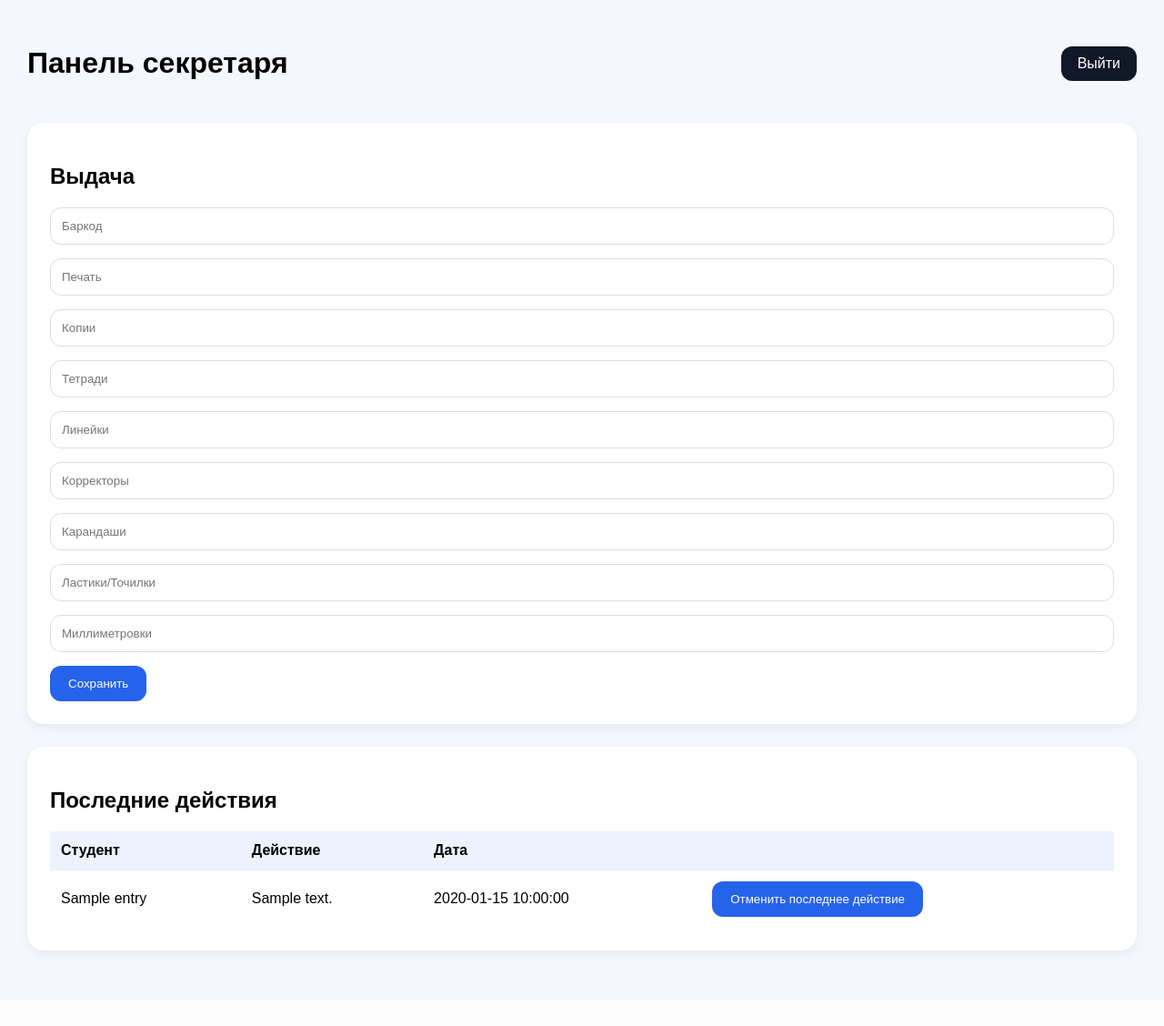
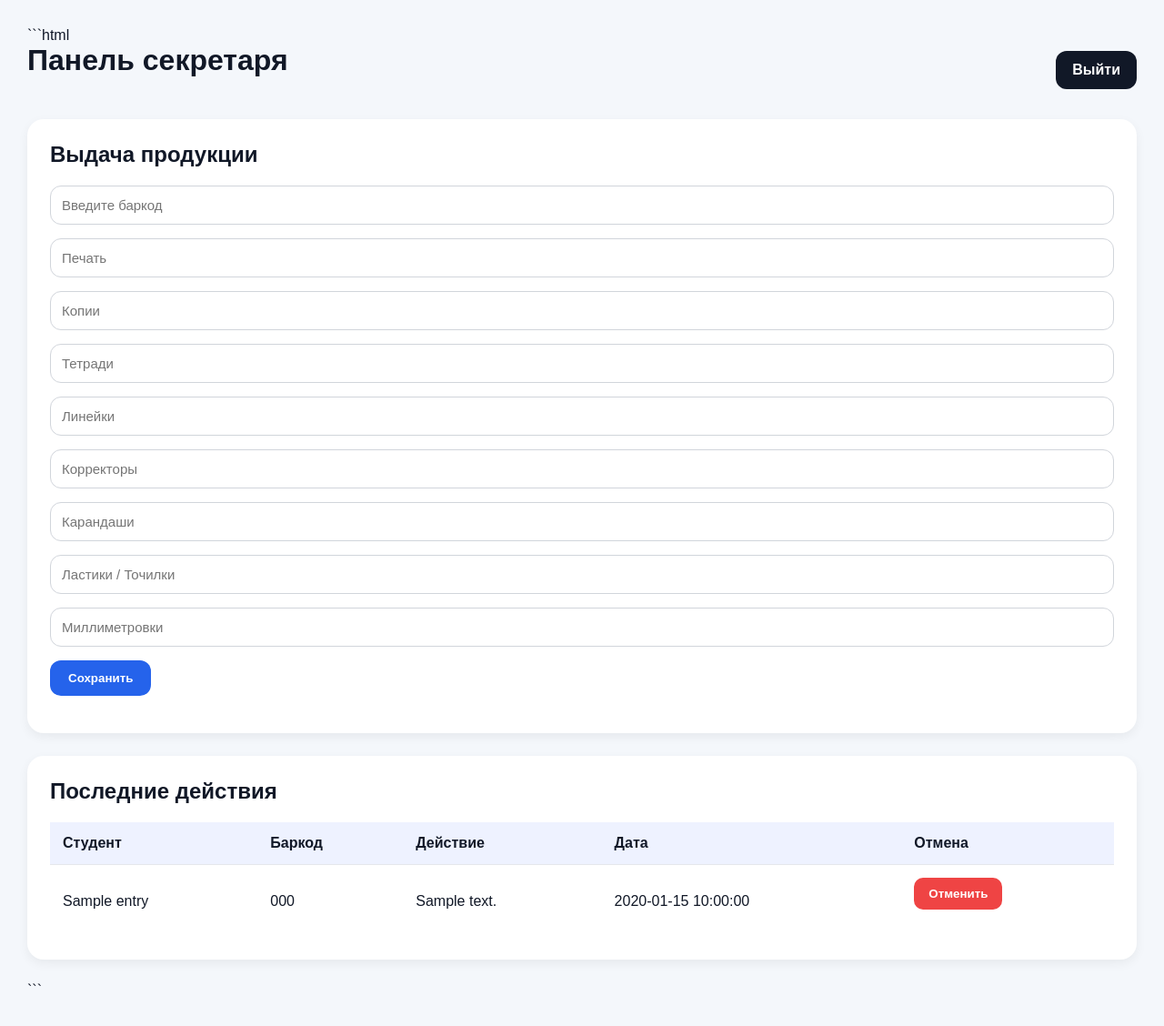
Before and after one commit to hancharegh/profkom-site, a Flask app: page /dashboard in a window 1280 px wide. Shown: the whole page at 91% size. Before the commit the page ends 1053 px from the top, so only its background shows below. Run offline with Flask 3, Linux system fonts and the light colour scheme; a user stored in the database is signed in; tables that the repository leaves empty hold one stand-in row (values such as "Sample post"); a database or web service that is not in the repository returns one stand-in record (values such as "Sample title"); some libraries are stand-ins or nearby versions.

Commit message:
Update dashboard.html

````diff
--- a/templates/dashboard.html
+++ b/templates/dashboard.html
@@ -1,10 +1,10 @@
+```html
 <!DOCTYPE html>
 <html lang="ru">
 
 <head>
 
     <meta charset="UTF-8">
-
     <title>Панель секретаря</title>
 
     <style>
@@ -12,58 +12,9 @@
         body{
             margin:0;
             padding:30px;
-            font-family:Arial;
+            font-family:Arial,sans-serif;
             background:#f4f7fb;
-        }
-
-        .card{
-            background:white;
-            padding:25px;
-            border-radius:18px;
-            box-shadow:0 4px 12px rgba(0,0,0,0.06);
-            margin-bottom:25px;
-        }
-
-        input{
-            width:100%;
-            padding:12px;
-            border-radius:12px;
-            border:1px solid #ddd;
-            margin-bottom:15px;
-            box-sizing:border-box;
-        }
-
-        button{
-            background:#2563eb;
-            color:white;
-            border:none;
-            padding:12px 20px;
-            border-radius:12px;
-            cursor:pointer;
-        }
-
-        table{
-            width:100%;
-            border-collapse:collapse;
-        }
-
-        th{
-            background:#eef2ff;
-            padding:12px;
-            text-align:left;
-        }
-
-        td{
-            padding:12px;
-            border-top:1px solid #eee;
-        }
-
-        .danger{
-            background:#ef4444;
-            color:white;
-            text-decoration:none;
-            padding:8px 12px;
-            border-radius:10px;
+            color:#111827;
         }
 
         .topbar{
@@ -76,9 +27,89 @@
         .logout{
             background:#111827;
             color:white;
-            padding:10px 18px;
+            text-decoration:none;
+            padding:12px 18px;
             border-radius:12px;
-            text-decoration:none;
+            font-weight:bold;
+        }
+
+        .card{
+            background:white;
+            padding:25px;
+            border-radius:18px;
+            box-shadow:0 4px 12px rgba(0,0,0,0.06);
+            margin-bottom:25px;
+        }
+
+        h1,h2{
+            margin-top:0;
+        }
+
+        input{
+            width:100%;
+            padding:12px;
+            border-radius:12px;
+            border:1px solid #d1d5db;
+            margin-bottom:15px;
+            box-sizing:border-box;
+            font-size:15px;
+        }
+
+        button{
+            background:#2563eb;
+            color:white;
+            border:none;
+            padding:12px 20px;
+            border-radius:12px;
+            cursor:pointer;
+            font-weight:bold;
+            transition:0.2s;
+        }
+
+        button:hover{
+            opacity:0.9;
+        }
+
+        .danger-btn{
+            background:#ef4444;
+            padding:10px 16px;
+            border-radius:10px;
+            color:white;
+            border:none;
+            cursor:pointer;
+            font-weight:bold;
+        }
+
+        table{
+            width:100%;
+            border-collapse:collapse;
+        }
+
+        th{
+            background:#eef2ff;
+            padding:14px;
+            text-align:left;
+        }
+
+        td{
+            padding:14px;
+            border-top:1px solid #e5e7eb;
+        }
+
+        .message{
+            background:#dcfce7;
+            color:#166534;
+            padding:14px;
+            border-radius:12px;
+            margin-bottom:20px;
+        }
+
+        .error{
+            background:#fee2e2;
+            color:#991b1b;
+            padding:14px;
+            border-radius:12px;
+            margin-bottom:20px;
         }
 
     </style>
@@ -91,33 +122,45 @@
 
     <h1>Панель секретаря</h1>
 
-    <a class="logout" href="/logout">
+    <a href="/logout" class="logout">
         Выйти
     </a>
 
 </div>
 
+{% if message %}
+<div class="message">
+    {{ message }}
+</div>
+{% endif %}
+
+{% if error %}
+<div class="error">
+    {{ error }}
+</div>
+{% endif %}
+
 <div class="card">
 
-    <h2>Выдача</h2>
+    <h2>Выдача продукции</h2>
 
     <form method="POST">
 
         <input
             type="text"
             name="barcode"
-            placeholder="Баркод"
+            placeholder="Введите баркод"
             required
         >
 
-        <input type="number" name="print_count" placeholder="Печать">
-        <input type="number" name="copy_count" placeholder="Копии">
-        <input type="number" name="notebook_count" placeholder="Тетради">
-        <input type="number" name="ruler_count" placeholder="Линейки">
-        <input type="number" name="corrector_count" placeholder="Корректоры">
-        <input type="number" name="pencil_count" placeholder="Карандаши">
-        <input type="number" name="eraser_sharpener_count" placeholder="Ластики/Точилки">
-        <input type="number" name="millimeter_count" placeholder="Миллиметровки">
+        <input type="number" min="0" max="1" name="print_count" placeholder="Печать">
+        <input type="number" min="0" max="1" name="copy_count" placeholder="Копии">
+        <input type="number" min="0" max="1" name="notebook_count" placeholder="Тетради">
+        <input type="number" min="0" max="1" name="ruler_count" placeholder="Линейки">
+        <input type="number" min="0" max="1" name="corrector_count" placeholder="Корректоры">
+        <input type="number" min="0" max="1" name="pencil_count" placeholder="Карандаши">
+        <input type="number" min="0" max="1" name="eraser_sharpener_count" placeholder="Ластики / Точилки">
+        <input type="number" min="0" max="1" name="millimeter_count" placeholder="Миллиметровки">
 
         <button type="submit">
             Сохранить
@@ -131,18 +174,49 @@
 
 <div class="card">
 
-    <h2>Остатки лимитов</h2>
+    <h2>Оставшиеся лимиты</h2>
 
     <table>
 
-        <tr><td>Печать</td><td>{{ student_limits.prints }}</td></tr>
-        <tr><td>Копии</td><td>{{ student_limits.copies }}</td></tr>
-        <tr><td>Тетради</td><td>{{ student_limits.notebooks }}</td></tr>
-        <tr><td>Линейки</td><td>{{ student_limits.rulers }}</td></tr>
-        <tr><td>Корректоры</td><td>{{ student_limits.correctors }}</td></tr>
-        <tr><td>Карандаши</td><td>{{ student_limits.pencils }}</td></tr>
-        <tr><td>Ластики/Точилки</td><td>{{ student_limits.erasers }}</td></tr>
-        <tr><td>Миллиметровки</td><td>{{ student_limits.millimeters }}</td></tr>
+        <tr>
+            <td>Печать</td>
+            <td>{{ student_limits.prints }}</td>
+        </tr>
+
+        <tr>
+            <td>Копии</td>
+            <td>{{ student_limits.copies }}</td>
+        </tr>
+
+        <tr>
+            <td>Тетради</td>
+            <td>{{ student_limits.notebooks }}</td>
+        </tr>
+
+        <tr>
+            <td>Линейки</td>
+            <td>{{ student_limits.rulers }}</td>
+        </tr>
+
+        <tr>
+            <td>Корректоры</td>
+            <td>{{ student_limits.correctors }}</td>
+        </tr>
+
+        <tr>
+            <td>Карандаши</td>
+            <td>{{ student_limits.pencils }}</td>
+        </tr>
+
+        <tr>
+            <td>Ластики / Точилки</td>
+            <td>{{ student_limits.erasers }}</td>
+        </tr>
+
+        <tr>
+            <td>Миллиметровки</td>
+            <td>{{ student_limits.millimeters }}</td>
+        </tr>
 
     </table>
 
@@ -160,9 +234,10 @@
 
         <tr>
             <th>Студент</th>
+            <th>Баркод</th>
             <th>Действие</th>
             <th>Дата</th>
-                <th></th>
+            <th>Отмена</th>
         </tr>
 
         </thead>
@@ -175,16 +250,20 @@
 
             <td>{{ entry.student_name }}</td>
 
+            <td>{{ entry.student_barcode }}</td>
+
             <td>{{ entry.action_text }}</td>
 
             <td>{{ entry.created_at }}</td>
 
             <td>
 
-                   <form method="POST" action="/undo_last_action">
-                        <button class="danger-btn">
-                            Отменить последнее действие
+                <form method="POST" action="/undo/{{ entry.id }}">
+
+                    <button type="submit" class="danger-btn">
+                        Отменить
                     </button>
+
                 </form>
 
             </td>
@@ -201,3 +280,4 @@
 
 </body>
 </html>
+```
````
Lines whose indentation alone changed are shown as unchanged.
